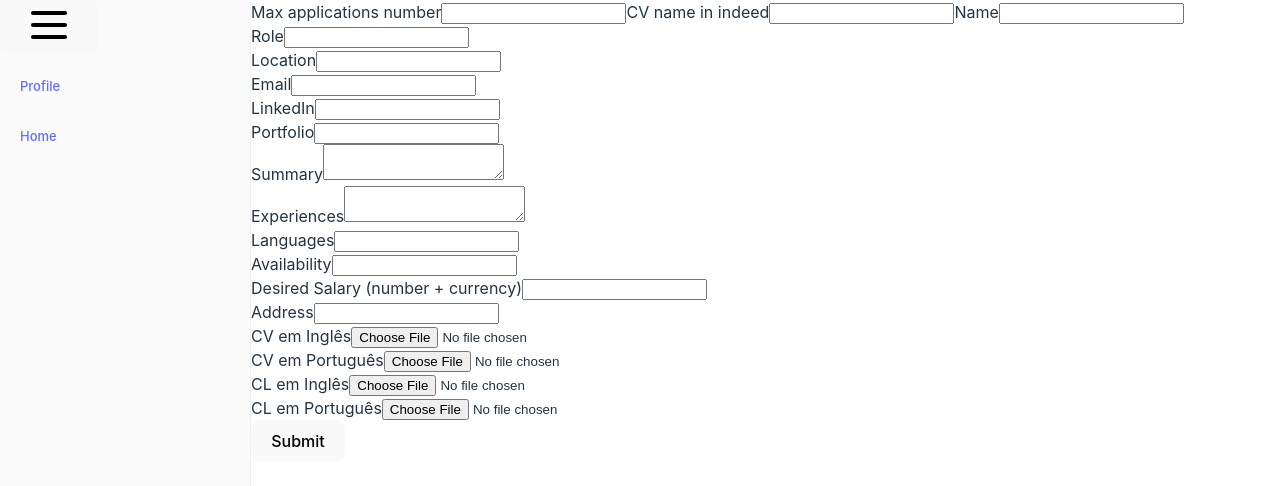
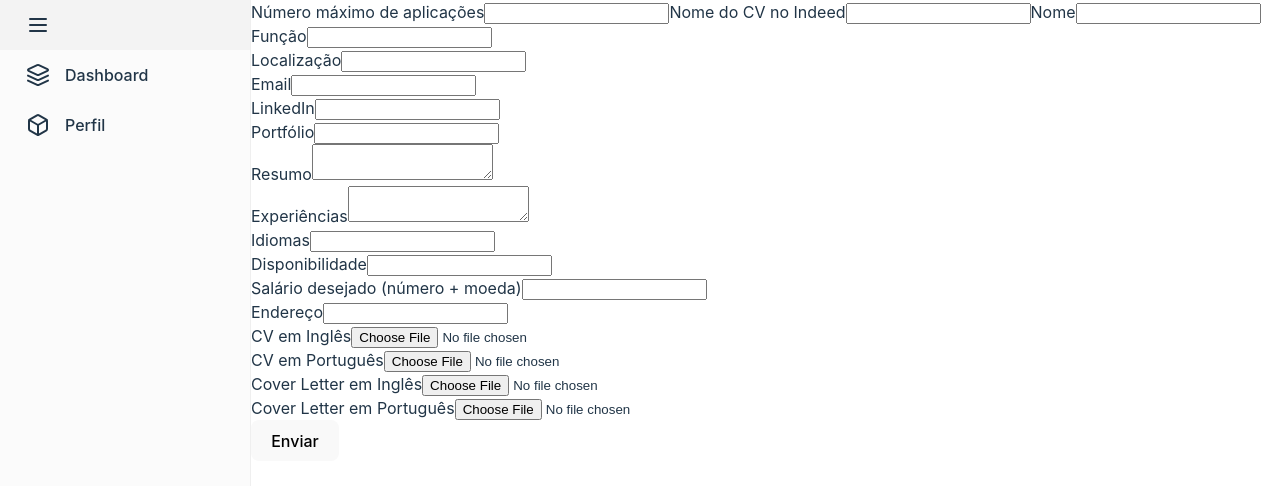
Before and after one commit to ismaelrodino2/linkedin-botv3, a React (Vite) app: page /#/profile in a window 1280 px wide. Shown: the top 486 px of the page. Built offline with nearby package versions, Linux system fonts and the light colour scheme.

Commit message:
improve navbar, translate to portuguese

```diff
--- a/src/App.css
+++ b/src/App.css
@@ -1,3 +1,5 @@
+@import url('./components/navbar.css');
+
 :root {
   --navbar-height: 84px; /* Altura da NavBar */
 }
--- a/src/App.tsx
+++ b/src/App.tsx
@@ -2,6 +2,7 @@ import { Routes, Route } from "react-router-dom";
 import Home from "./routes/home";
 import Login from "./routes/login";
 import Profile from "./routes/profile";
+import "./App.css"
 
 function App() {
   return (
--- a/src/components/navbar.tsx
+++ b/src/components/navbar.tsx
@@ -1,7 +1,8 @@
-import { MenuIcon } from "lucide-react";
+import { BoxIcon, LayersIcon, MenuIcon, UserRoundIcon } from "lucide-react";
 import React from "react";
 import { Sidebar, Menu, MenuItem, MenuItemStyles } from "react-pro-sidebar";
 import { Link } from "react-router-dom";
+
 
 export const NavBar = ({ children }: { children: React.ReactNode }) => {
   const [collapsed, setCollapsed] = React.useState(false);
@@ -10,54 +11,61 @@ export const NavBar = ({ children }: { children: React.ReactNode }) => {
 
   const menuItemStyles: MenuItemStyles = {
     root: {
-      fontSize: "13px",
+      fontSize: "14px",
       fontWeight: 400,
+      color: "#4A4A4A",
+      "&:hover": {
+        backgroundColor: "#f0f0f0",
+      },
+    },
+    icon: {
+      color: "#4A4A4A",
     },
     SubMenuExpandIcon: {
       color: "#b6b7b9",
     },
     label: ({ open }) => ({
-      fontWeight: open ? 600 : undefined,
+      fontWeight: open ? 600 : 400,
+      color: open ? "#333" : "#4A4A4A",
     }),
   };
 
   return (
-    <div
-      style={{
-        display: "flex",
-        height: "100%",
+    <div style={{ display: "flex", height: "100vh" }}>
+    <Sidebar className="app" collapsed={collapsed}>
+      <Menu >
+        <MenuItem
+        onClick={() => {
+          setCollapsed(!collapsed);
          }}
+          className="menu1"
+          icon={<MenuIcon   />}
         >
-      <Sidebar
-        collapsed={collapsed}
-        toggled={toggled}
-        onBackdropClick={() => setToggled(false)}
-        breakPoint="md"
+        </MenuItem>
+        <MenuItem
+          component={<Link to="/" className="link" />}
+          icon={<LayersIcon  />}
         >
-        <div
-          style={{ display: "flex", flexDirection: "column", height: "100%" }}
+          Dashboard
+        </MenuItem>
+        <MenuItem
+          component={<Link to="/profile" className="link" />}
+          icon={<BoxIcon  />}
         >
-          <div style={{ flex: 1, marginBottom: "32px" }}>
-            <button
-              style={{ padding: "0 24px", marginBottom: "8px" }}
-              onClick={() => setCollapsed(!collapsed)}
+          Perfil
+        </MenuItem>
+        {/* <MenuItem
+          component={<Link to="dashboard" className="link" />}
+          icon={<UserRoundIcon />}
         >
-              <MenuIcon size={48} />
-            </button>
-            <Menu menuItemStyles={menuItemStyles}>
-                <MenuItem>
-                  <Link to="/profile">Profile</Link>
-                </MenuItem>
-                <MenuItem>
-                  <Link to="/">Home</Link>
-                </MenuItem>
+          Minha conta
+        </MenuItem> */}
+
       </Menu>
-
-          </div>
-        </div>
     </Sidebar>
-
-      <main>{children}</main>
+    <section>
+      {children}
+    </section>
   </div>
   );
 };
--- a/src/main.tsx
+++ b/src/main.tsx
@@ -6,6 +6,7 @@ import "./index.css";
 import { NavBar } from "./components/navbar.tsx";
 import { ToastContainer } from "react-toastify";
 import 'react-toastify/dist/ReactToastify.css';
+import { ProSidebarProvider } from "react-pro-sidebar";
 
 ReactDOM.createRoot(document.getElementById("root")!).render(
   <React.StrictMode>
--- a/src/routes/profile.tsx
+++ b/src/routes/profile.tsx
@@ -72,10 +72,10 @@ const Profile: React.FC = () => {
       await uploadFile(clEnglish, "cl-en");
       await uploadFile(clPortuguese, "cl-pt");
 
-      toast("Data and files saved!");
+      toast("Dados e arquivos salvos!");
     } catch (err) {
       console.error(err);
-      toast.error("Error saving data or files.");
+      toast.error("Erro ao salvar dados ou arquivos.");
     }
   };
 
@@ -83,45 +83,45 @@ const Profile: React.FC = () => {
     <div>
       <form onSubmit={handleSubmit(onSubmit)} className="space-y-4">
         <div>
-          <label htmlFor="maxApplications">Max applications number</label>
+          <label htmlFor="maxApplications">Número máximo de aplicações</label>
           <input
             id="maxApplications"
             {...register("maxApplications", {
-              required: "max aplications is required",
+              required: "O número máximo de aplicações é obrigatório",
             })}
             className="input"
             type="number"
           />
           {errors.name && <p>{errors.name.message}</p>}
-          <label htmlFor="cvNameIndeed">CV name in indeed</label>
+          <label htmlFor="cvNameIndeed">Nome do CV no Indeed</label>
           <input
             id="cvNameIndeed"
-            {...register("cvNameIndeed", { required: "CV name is required" })}
+            {...register("cvNameIndeed", { required: "O nome do CV é obrigatório" })}
             className="input"
           />
           {errors.name && <p>{errors.name.message}</p>}
-          <label htmlFor="name">Name</label>
+          <label htmlFor="name">Nome</label>
           <input
             id="name"
-            {...register("name", { required: "Name is required" })}
+            {...register("name", { required: "O nome é obrigatório" })}
             className="input"
           />
           {errors.name && <p>{errors.name.message}</p>}
         </div>
         <div>
-          <label htmlFor="role">Role</label>
+          <label htmlFor="role">Função</label>
           <input
             id="role"
-            {...register("role", { required: "Role is required" })}
+            {...register("role", { required: "A função é obrigatória" })}
             className="input"
           />
           {errors.role && <p>{errors.role.message}</p>}
         </div>
         <div>
-          <label htmlFor="location">Location</label>
+          <label htmlFor="location">Localização</label>
           <input
             id="location"
-            {...register("location", { required: "Location is required" })}
+            {...register("location", { required: "A localização é obrigatória" })}
             className="input"
           />
           {errors.location && <p>{errors.location.message}</p>}
@@ -132,10 +132,10 @@ const Profile: React.FC = () => {
             type="email"
             id="email"
             {...register("email", {
-              required: "Email is required",
+              required: "O email é obrigatório",
               pattern: {
                 value: /^\S+@\S+$/i,
-                message: "Invalid email address",
+                message: "Endereço de email inválido",
               },
             })}
             className="input"
@@ -146,26 +146,26 @@ const Profile: React.FC = () => {
           <label htmlFor="linkedin">LinkedIn</label>
           <input
             id="linkedin"
-            {...register("linkedin", { required: "LinkedIn is required" })}
+            {...register("linkedin", { required: "O LinkedIn é obrigatório" })}
             className="input"
           />
           {errors.linkedin && <p>{errors.linkedin.message}</p>}
         </div>
         <div>
-          <label htmlFor="portfolio">Portfolio</label>
+          <label htmlFor="portfolio">Portfólio</label>
           <input id="portfolio" {...register("portfolio")} className="input" />
         </div>
         <div>
-          <label htmlFor="summary">Summary</label>
+          <label htmlFor="summary">Resumo</label>
           <textarea
             id="summary"
-            {...register("summary", { required: "Summary is required" })}
+            {...register("summary", { required: "O resumo é obrigatório" })}
             className="textarea"
           />
           {errors.summary && <p>{errors.summary.message}</p>}
         </div>
         <div>
-          <label htmlFor="experiences">Experiences</label>
+          <label htmlFor="experiences">Experiências</label>
           <textarea
             id="experiences"
             {...register("experiences")}
@@ -173,16 +173,16 @@ const Profile: React.FC = () => {
           />
         </div>
         <div>
-          <label htmlFor="languages">Languages</label>
+          <label htmlFor="languages">Idiomas</label>
           <input
             id="languages"
-            {...register("languages", { required: "Languages are required" })}
+            {...register("languages", { required: "Os idiomas são obrigatórios" })}
             className="input"
           />
           {errors.languages && <p>{errors.languages.message}</p>}
         </div>
         <div>
-          <label htmlFor="availability">Availability</label>
+          <label htmlFor="availability">Disponibilidade</label>
           <input
             id="availability"
             {...register("availability")}
@@ -191,19 +191,19 @@ const Profile: React.FC = () => {
         </div>
         <div>
           <label htmlFor="desiredSalary">
-            Desired Salary (number + currency)
+            Salário desejado (número + moeda)
           </label>
           <input
             id="desiredSalary"
             {...register("desiredSalary", {
-              required: "Desired Salary is required",
+              required: "O salário desejado é obrigatório",
             })}
             className="input"
           />
           {errors.desiredSalary && <p>{errors.desiredSalary.message}</p>}
         </div>
         <div>
-          <label htmlFor="address">Address</label>
+          <label htmlFor="address">Endereço</label>
           <input id="address" {...register("address")} className="input" />
         </div>
 
@@ -228,7 +228,7 @@ const Profile: React.FC = () => {
           {errors.cvPortuguese && <p>{errors.cvPortuguese.message}</p>}
         </div>
         <div>
-          <label htmlFor="clEnglish">CL em Inglês</label>
+          <label htmlFor="clEnglish">Cover Letter em Inglês</label>
           <input
             type="file"
             id="clEnglish"
@@ -238,7 +238,7 @@ const Profile: React.FC = () => {
           {errors.clEnglish && <p>{errors.clEnglish.message}</p>}
         </div>
         <div>
-          <label htmlFor="clPortuguese">CL em Português</label>
+          <label htmlFor="clPortuguese">Cover Letter em Português</label>
           <input
             type="file"
             id="clPortuguese"
@@ -249,7 +249,7 @@ const Profile: React.FC = () => {
         </div>
 
         <button type="submit" className="button">
-          Submit
+          Enviar
         </button>
       </form>
     </div>
```
Also changed, not shown: src/components/navbar.css (+11 -0 lines). Lines whose indentation alone changed are shown as unchanged.
